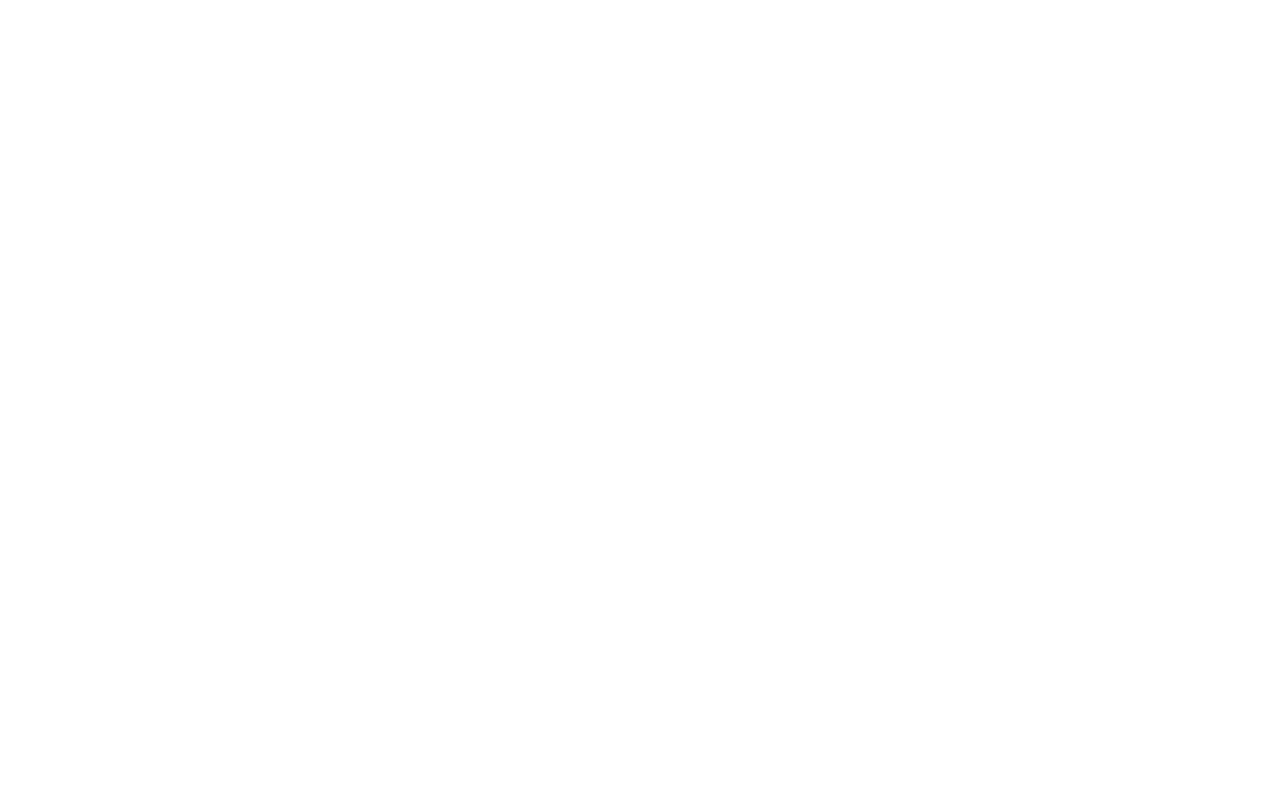
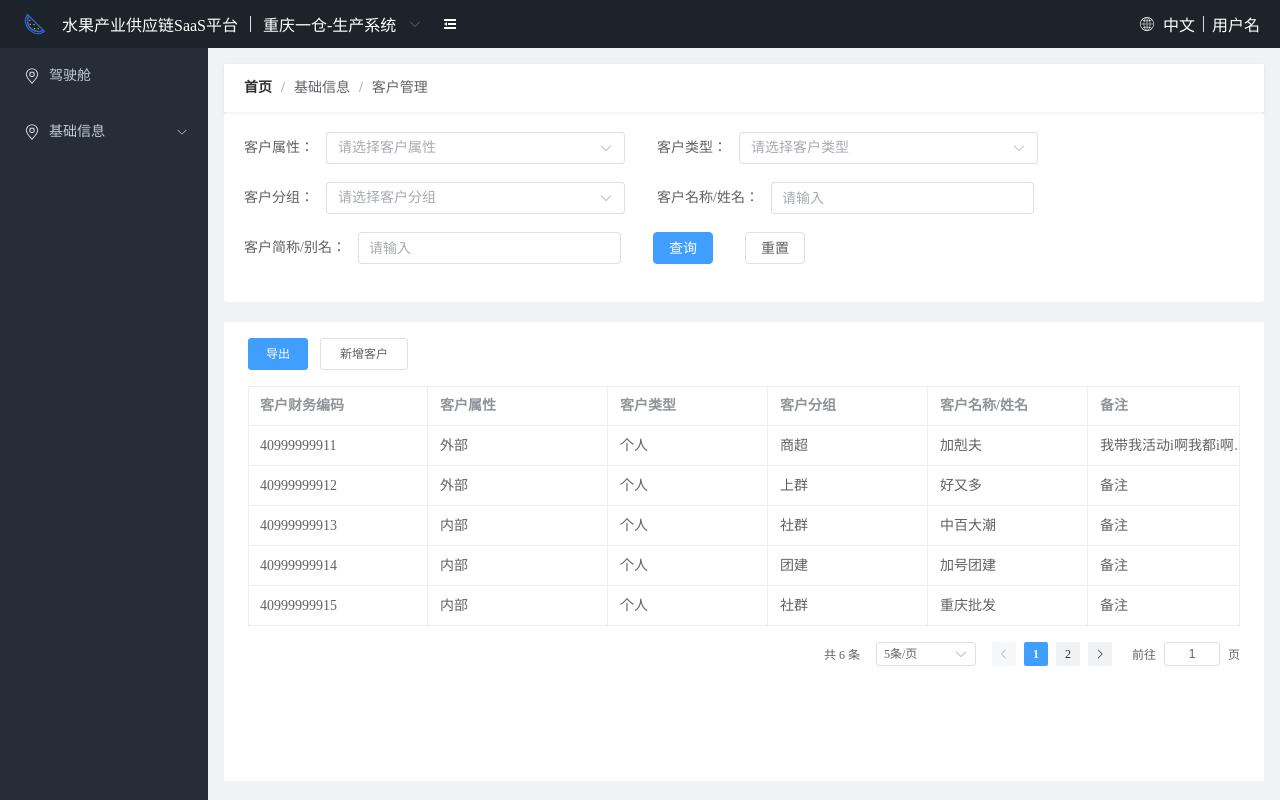
Before and after one commit to youzexu/fe-practice, a Vue app in the folder 6.my-vue3-ts-project/: page /foundation/customer in a window 1280 px wide. Before the commit this address had no page. Built offline with nearby package versions, Linux system fonts and the light colour scheme; the HTML template or start-up script is replaced by a standard one.

Commit message:
路由配置

```diff
--- a/6.my-vue3-ts-project/src/layout/components/left-sidebar.vue
+++ b/6.my-vue3-ts-project/src/layout/components/left-sidebar.vue
@@ -1,37 +1,37 @@
 <template>
  <div class="sidebar" :class="{ collapse }">
-    <el-menu :collapse="collapse" :collapse-transition="false" background-color="transparent" text-color="#bfcbd9"
-      active-text-color="#409eff">
-      <el-menu-item index="/dashboard">
+   <el-menu :router="true" :collapse="collapse" :collapse-transition="false" background-color="transparent"
+      text-color="#bfcbd9" active-text-color="#409eff">
+      <el-menu-item>
         <el-icon>
           <location />
         </el-icon>
         <span>驾驶舱</span>
-      </el-menu-item>
+     </el-menu-item>
       <el-sub-menu index="basic">
         <template #title>
           <el-icon>
             <location />
-          </el-icon><span>基础信息</span>
+         </el-icon>
+          <span>基础信息</span>
         </template>
-        <el-menu-item index="/team" @click="go('Team')">团队管理</el-menu-item>
-        <el-menu-item index="/customer" @click="go('Customer')">客户管理</el-menu-item>
-        <el-menu-item index="/supplier" @click="go('Supplier')">供应商管理</el-menu-item>
+       <el-menu-item index="/foundation/team">团队管理</el-menu-item>
+        <el-menu-item index="/foundation/customer">客户管理</el-menu-item>
+        <el-menu-item index="/foundation/supplier">供应商管理</el-menu-item>
       </el-sub-menu>
     </el-menu>
   </div>
 </template>
 
 <script lang="ts" setup name="LeftSidebar">
-import { useRouter } from 'vue-router'
 
 defineProps<{
   collapse: boolean
 }>()
 
-const router = useRouter()
 
-const go = (name: string) => router.push({ name })
+
+
 
 </script>
 
--- a/6.my-vue3-ts-project/src/router/index.ts
+++ b/6.my-vue3-ts-project/src/router/index.ts
@@ -7,7 +7,14 @@
     {
       path: '/',
       component: Layout,
-      redirect: '/customer',
+      redirect: '/foundation/customer',
+      children: [
+        {
+          path: 'foundation',
+          name: 'Foundation',
+          meta: {
+            title: '基础信息',
+          },
           children: [
             {
               path: 'customer',
@@ -20,7 +27,7 @@
             {
               path: 'supplier',
               name: 'Supplier',
-          component: () => import('../views/Basic-information/Supplier-Info.vue'),
+              component: () => import('../views/Basic-information/Supplier-management/Supplier-Info.vue'),
               meta: {
                 title: '供应商管理',
               }
@@ -28,11 +35,13 @@
             {
               path: 'team',
               name: 'Team',
-          component: () => import('../views/Basic-information/Team-Info.vue'),
+              component: () => import('../views/Basic-information/Team-management/Team-Info.vue'),
               meta: {
                 title: '团队管理',
               }
             }
+          ]
+        },
       ]
     }
   ]
```
Also changed, not shown: 6.my-vue3-ts-project/src/views/Basic-information/Supplier-management/Supplier-Info.vue (renamed from 6.my-vue3-ts-project/src/views/Basic-information/Supplier-Info.vue), 6.my-vue3-ts-project/src/views/Basic-information/Team-management/Team-Info.vue (renamed from 6.my-vue3-ts-project/src/views/Basic-information/Team-Info.vue), 6.my-vue3-ts-project/src/views/inventory-record/Conversion-record/Conversion-record.vue (added). Lines whose indentation alone changed are shown as unchanged.
